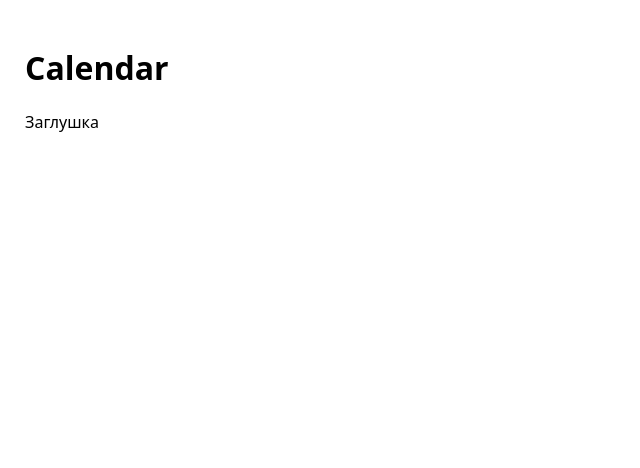
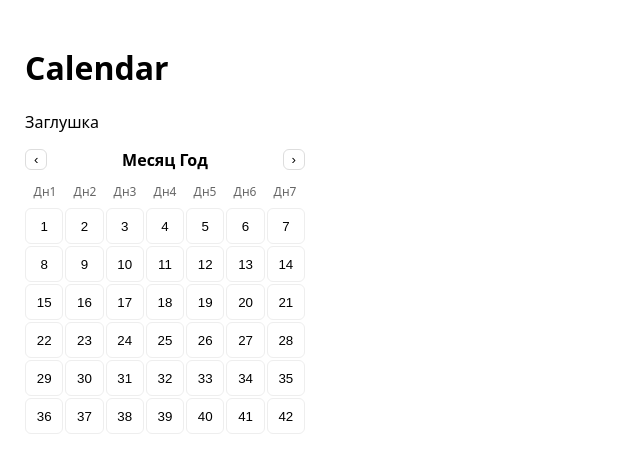
Before and after one commit to SmokenSpanish/vue-calendar, a Vue app: page / in a window 1280 px wide. Before the commit this address had no page. Shown: the top 468 px of the page, without its empty margins (0-640 px from the left). Built offline with nearby package versions, Linux system fonts and the light colour scheme.

Commit message:
feat: add base SFC skeleton

```diff
--- a/src/App.vue
+++ b/src/App.vue
@@ -2,18 +2,21 @@
   <div class="app">
     <h1>Calendar</h1>
     <p>Заглушка</p>
+    <Calendar />
   </div>
 </template>
 
 
 <script>
-export default { name: 'App' }
+import Calendar from './components/Calendar.vue'
+export default { name: 'App', components: { Calendar } }
 </script>
 
 
 <style>
 body {
-  margin: 0; font-family: system-ui, -apple-system, Segoe UI, Roboto, Arial, sans-serif;
+  margin: 0;
+  font-family: system-ui, -apple-system, Segoe UI, Roboto, Arial, sans-serif;
 }
 
 .app {
--- /dev/null
+++ b/src/components/Calendar.vue
@@ -0,0 +1,78 @@
+<template>
+  <div class="vc">
+    <div class="vc__header">
+      <button class="vc__nav" type="button" @click="$emit('prev')">‹</button>
+      <div class="vc__title">Месяц Год</div>
+      <button class="vc__nav" type="button" @click="$emit('next')">›</button>
+    </div>
+
+
+    <div class="vc__weekdays">
+      <div v-for="n in 7" :key="n" class="vc__weekday">Дн{{ n }}</div>
+    </div>
+
+
+    <div class="vc__grid">
+      <button v-for="n in 42" :key="n" class="vc__cell" type="button">{{ n }}</button>
+    </div>
+  </div>
+</template>
+
+
+<script>
+export default {
+  name: 'AppCalendar',
+}
+</script>
+
+
+<style scoped>
+.vc {
+  width: 280px;
+  user-select: none;
+}
+.vc__header {
+  display: flex;
+  align-items: center;
+  justify-content: space-between;
+  margin-bottom: 8px;
+}
+.vc__title {
+  font-weight: 600;
+}
+.vc__nav {
+  border: 1px solid #ddd;
+  background: #fff;
+  border-radius: 6px;
+  padding: 2px 8px;
+  cursor: pointer;
+}
+.vc__weekdays {
+  display: grid;
+  grid-template-columns: repeat(7, 1fr);
+  font-size: 12px;
+  color: #666;
+  margin-bottom: 4px;
+}
+.vc__weekday {
+  text-align: center;
+  padding: 4px 0;
+}
+.vc__grid {
+  display: grid;
+  grid-template-columns: repeat(7, 1fr);
+  gap: 2px;
+}
+.vc__cell {
+  height: 36px;
+  border: 1px solid #eee;
+  background: #fff;
+  border-radius: 6px;
+  cursor: pointer;
+  text-align: center;
+  line-height: 34px;
+}
+.vc__cell:hover {
+  border-color: #bbb;
+}
+</style>
```
Also changed, not shown: 1 other file (tests, documents, lock files or other folders).
